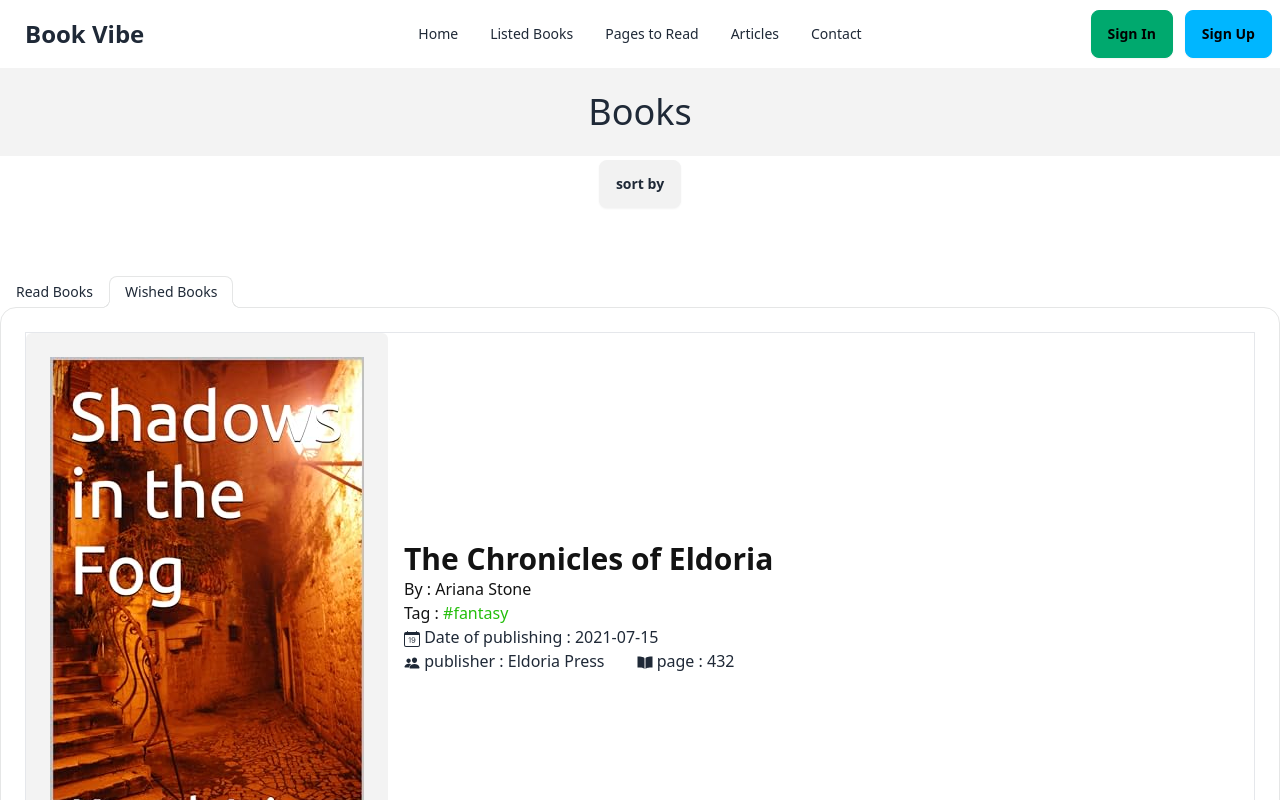
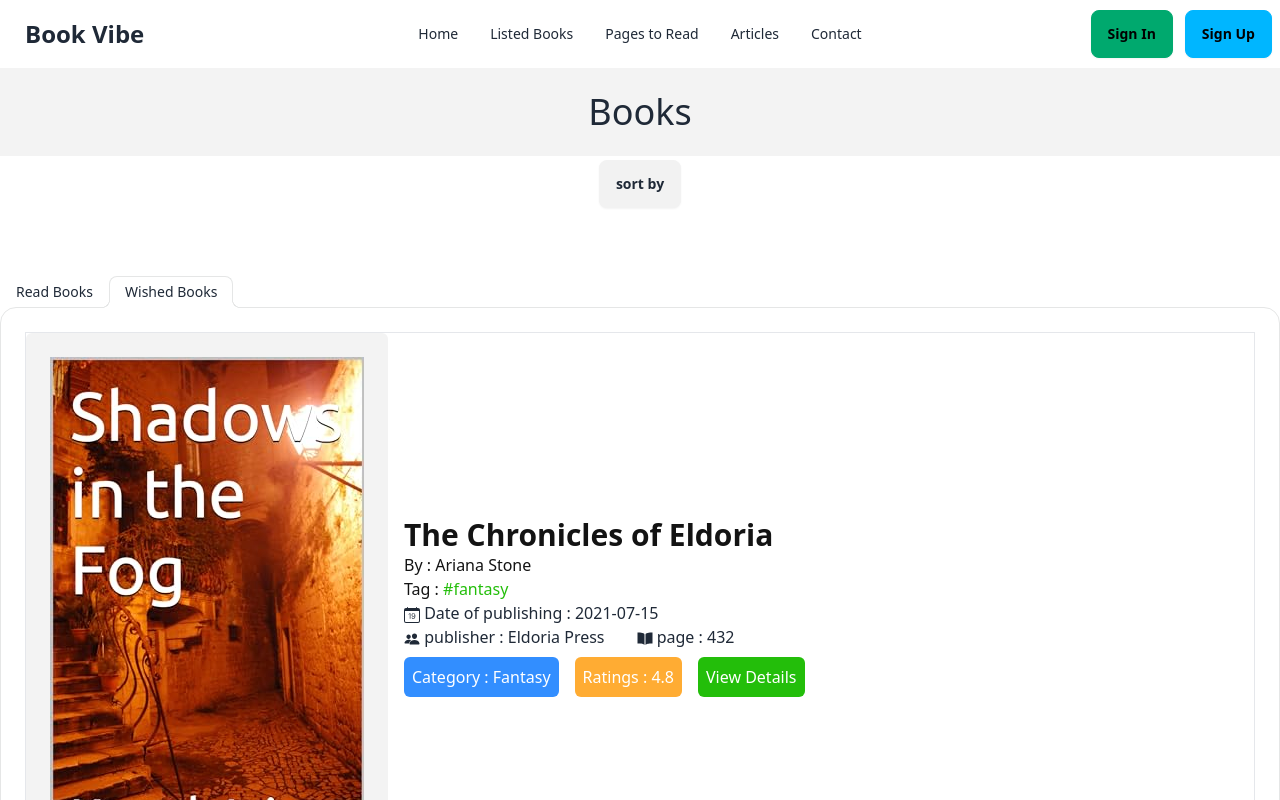
Before and after one commit to fahimmuntasir689/Book-Vibe-Pro, a React (Vite) app: page /listedBooks in a window 1280 px wide. Shown: the top 800 px of the page. Built offline with nearby package versions, Linux system fonts and the light colour scheme.

Commit message:
listed books are added more

```diff
--- a/src/Components/ListedBooks/AllListedBooks.jsx
+++ b/src/Components/ListedBooks/AllListedBooks.jsx
@@ -14,11 +14,22 @@ const AllListedBooks = ({ book }) => {
                     <h1 className="text-[#131313] font-semibold text-3xl">{book.bookName}</h1>
                     <h1 className="text-[#131313] font-medium">By : {book.author}</h1>
                     <p className="text-[#131313] font-medium">Tag : <span className="text-[#23BE0A]">#{book.tags[0]}</span></p>
-                        <p><BsCalendarDate className="inline-block"></BsCalendarDate> Date of publishing : {book.publishingTime}</p>
-                        <div className="flex gap-8">
-                            <p><IoPeople className="inline-block"></IoPeople> publisher : {book.publisher}</p>
-                            <p><IoBookSharp className="inline-block"></IoBookSharp> page : {book.numberOfPages}</p>
+                    <p><BsCalendarDate className="inline-block"></BsCalendarDate> Date of publishing : {book.publishingTime}</p>
+                    <div className="flex gap-8">
+                        <p><IoPeople className="inline-block"></IoPeople> publisher : {book.publisher}</p>
+                        <p><IoBookSharp className="inline-block"></IoBookSharp> page : {book.numberOfPages}</p>
+                    </div>
+                    <div className="text-[#FFF] flex gap-4 mt-2">
+                        <div className="bg-[#328EFF] rounded-md p-2">
+                            <p>Category : {book.category}</p>
                         </div>
+                        <div className="bg-[#FFAC33] rounded-md p-2">
+                            <p>Ratings : {book.rating}</p>
+                        </div>
+                        <div className="bg-[#23BE0A] rounded-md p-2">
+                            <p>View Details</p>
+                        </div>
+                    </div>
 
                 </div>
             </div>
```
